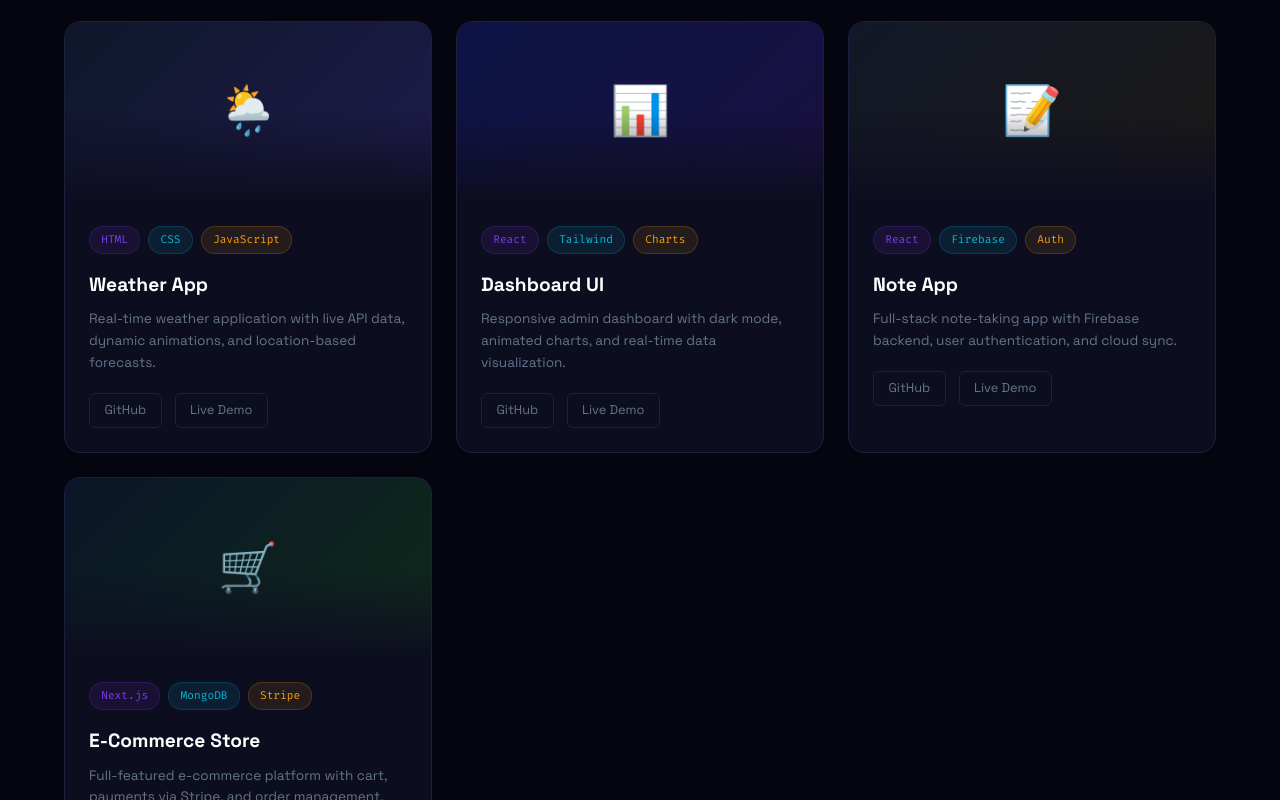
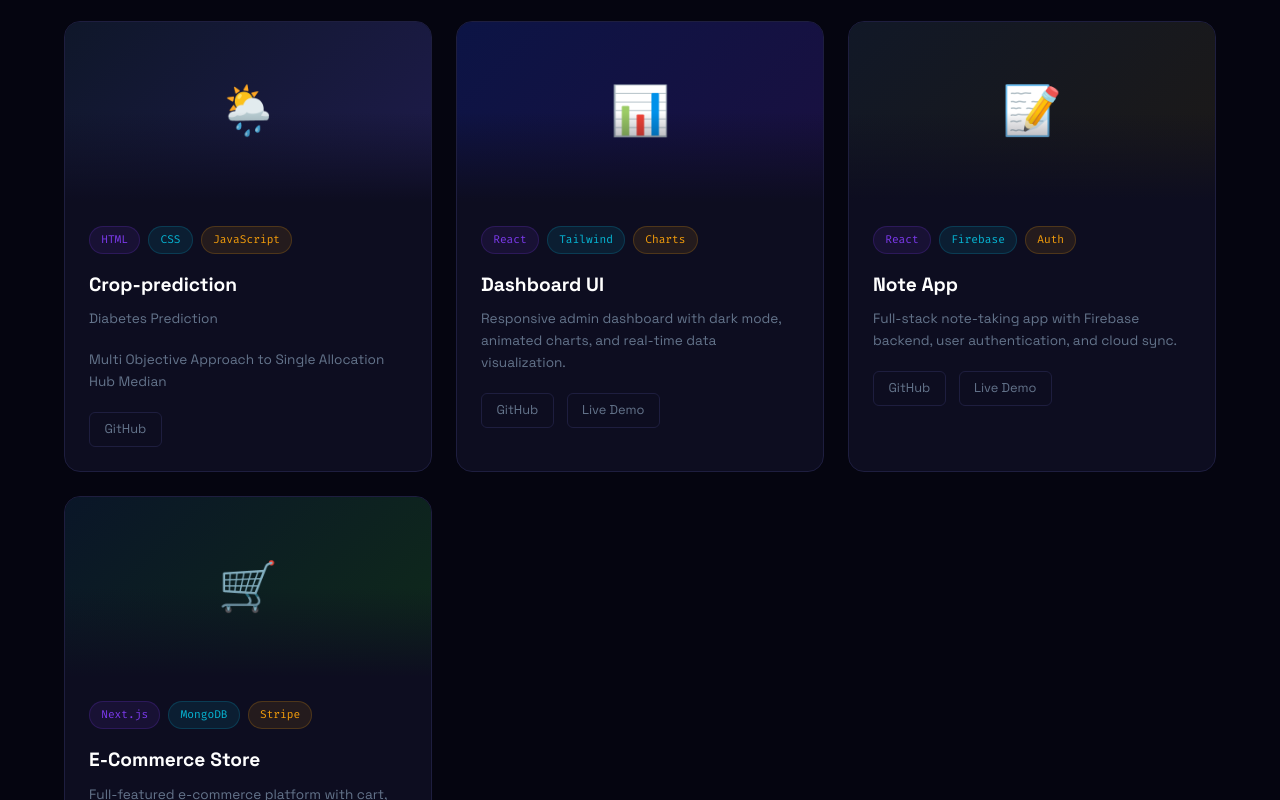
Before and after one commit to Krishnendumajumder/MJkrsh.github.io, a plain HTML site: page index.html in a window 1280 px wide. Shown: the part 1933-2733 px from the top of the page. Drawn offline with Linux system fonts and the light colour scheme.

Commit message:
Change project name to 'Crop-prediction' and update details
Updated project name and descriptions to reflect new functionality and focus on diabetes prediction.

```diff
--- a/index.html
+++ b/index.html
@@ -430,11 +430,11 @@ footer p{color:var(--muted);font-size:0.85rem;}
       <div class="project-img" style="background:linear-gradient(135deg,#0f172a,#1e1b4b)">🌦️</div>
       <div class="project-body">
         <div class="project-tags"><span class="tag">HTML</span><span class="tag c">CSS</span><span class="tag a">JavaScript</span></div>
-        <div class="project-name">Weather App</div>
-        <p class="project-desc">Real-time weather application with live API data, dynamic animations, and location-based forecasts.</p>
+        <div class="project-name">Crop-prediction</div>
+        <p class="project-desc">Diabetes Prediction</p>
+        <p class="project-desc">Multi Objective Approach to Single Allocation Hub Median</p>
         <div class="project-links">
           <a href="#" class="proj-link">GitHub</a>
-          <a href="#" class="proj-link">Live Demo</a>
         </div>
       </div>
     </div>
```
